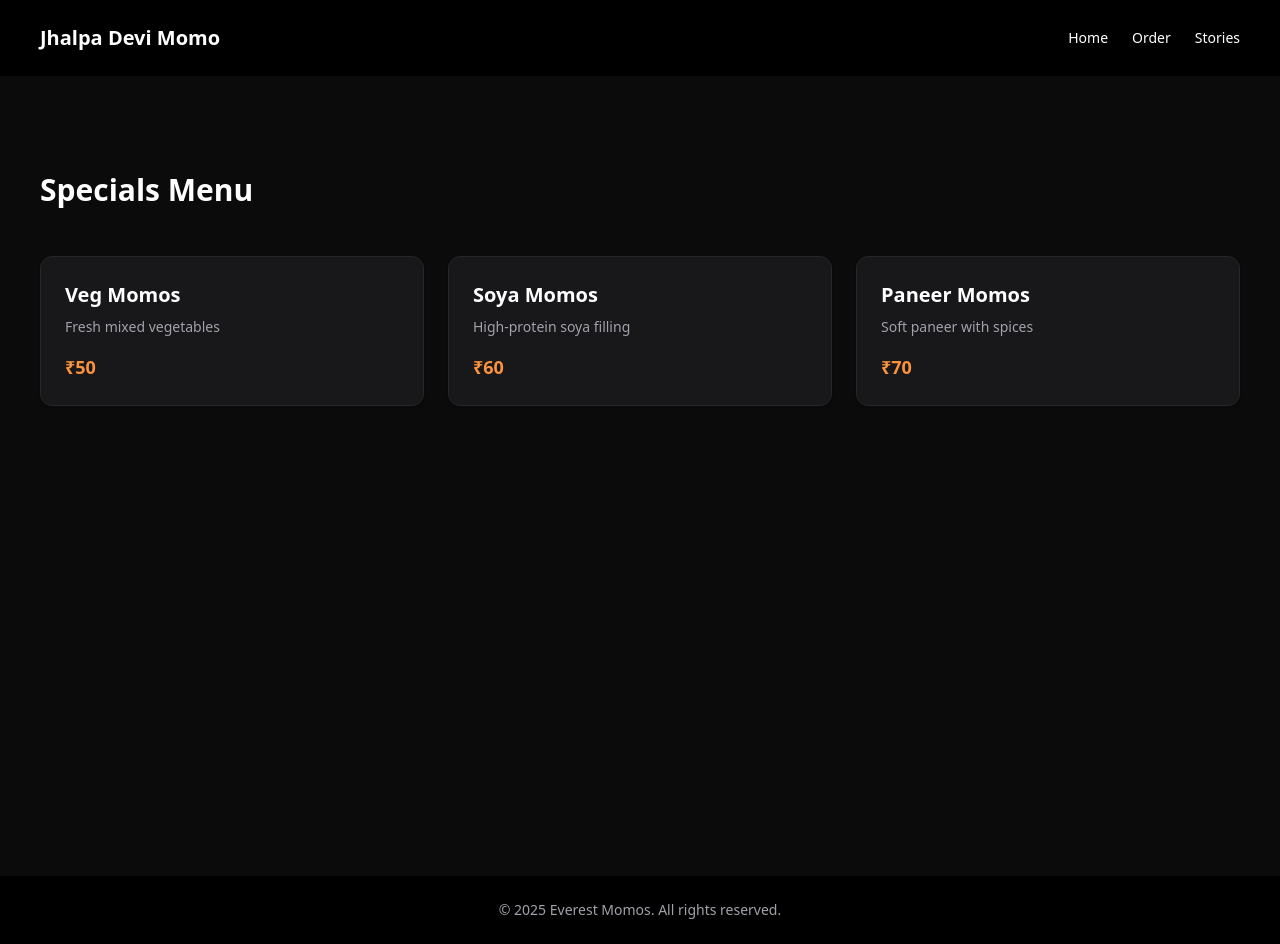
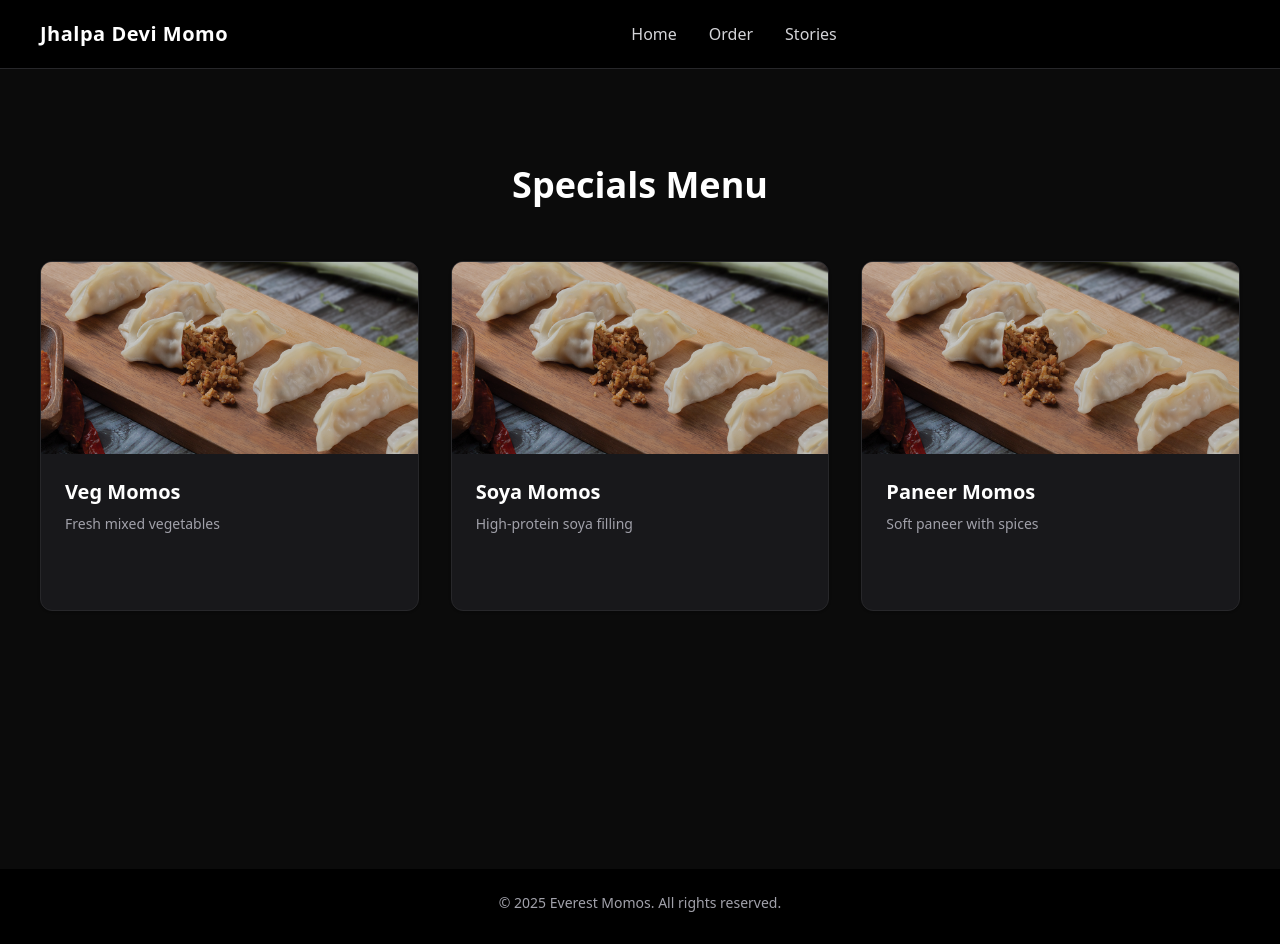
Before and after one commit to SaurabhThakulla/Restaurant_-Freelance-, a React (Vite) app in the folder client/: page /order in a window 1280 px wide. Built offline with nearby package versions, Linux system fonts and the light colour scheme.

Commit message:
UPDATES : FRONTEND STRUCTURED

```diff
--- a/client/src/components/layout/Navbar.jsx
+++ b/client/src/components/layout/Navbar.jsx
@@ -1,16 +1,55 @@
+import { useState } from "react";
 import { Link } from "wouter";
 import { BRAND } from "@/config/brand";
 
 export default function Navbar() {
+  const [open, setOpen] = useState(false);
+
   return (
-    <nav className="flex justify-between items-center px-10 py-6">
-      <h1 className="font-bold text-xl">{BRAND.name}</h1>
+    <nav className="bg-black text-white px-6 md:px-10 py-5 border-b border-zinc-800">
+      <div className="flex justify-between items-center">
+        {/* LOGO */}
+        <h1 className="font-bold text-xl tracking-wide">{BRAND.name}</h1>
 
-      <div className="flex gap-6 text-sm">
-        <Link href="/">Home</Link>
-        <Link href="/order">Order</Link>
-        <Link href="/stories">Stories</Link>
+        {/* DESKTOP MENU */}
+        <div className="hidden text-l md:flex gap-8 text-zinc-300">
+          <Link href="/" className="hover:text-white">
+            Home
+          </Link>
+          <Link href="/order" className="hover:text-white">
+            Order
+          </Link>
+          <Link href="/stories" className="hover:text-white">
+            Stories
+          </Link>
+        </div>
+
+        {/* HAMBURGER */}
+        <button
+          onClick={() => setOpen(!open)}
+          className="md:hidden flex flex-col gap-1s"
+          aria-label="Toggle Menu"
+        >
+          <span className="w-6 h-0.5 bg-white md:hidden"></span>
+          <span className="w-6 h-0.5 bg-white md:hidden"></span>
+          <span className="w-6 h-0.5 bg-white md:hidden"></span>
+        </button>
       </div>
+
+      {/* MOBILE MENU */}
+      {open && (
+        <div className="md:hidden mt-6 flex flex-col gap-4 text-zinc-300">
+          <Link href="/" onClick={() => setOpen(false)}>
+            Home
+          </Link>
+          <Link href="/order" onClick={() => setOpen(false)}>
+            Order
+          </Link>
+          <Link href="/stories" onClick={() => setOpen(false)}>
+            Stories
+          </Link>
+        </div>
+      )}
     </nav>
   );
 }
--- a/client/src/components/sections/HeroSection.jsx
+++ b/client/src/components/sections/HeroSection.jsx
@@ -1,29 +1,76 @@
 import { motion } from "framer-motion";
-import { fadeUp } from "@/lib/animations";
+import { Link } from "wouter";
 import { BRAND } from "@/config/brand";
 import { Button } from "@/components/ui/button";
+import momoImg from "@/assets/momo.jpg";
 
 export default function HeroSection() {
   return (
-    <section className="grid md:grid-cols-2 gap-10 px-10 py-24 items-center">
-      <motion.div variants={fadeUp} initial="hidden" animate="visible">
-        <p className="text-orange-400 mb-3">{BRAND.tagline}</p>
+    <section className="relative min-h-screen bg-[#0b0b0b] overflow-hidden">
+      {/* BACKGROUND GLOW */}
+      <div className="absolute -top-40 -right-40 w-[500px] h-[500px] bg-red-500/20 rounded-full blur-3xl" />
+      <div className="absolute top-40 -left-40 w-[400px] h-[400px] bg-orange-500/20 rounded-full blur-3xl" />
 
-        <h1 className="text-5xl font-extrabold leading-tight">
+      {/* CONTENT */}
+      <div className="relative z-10 max-w-7xl mx-auto px-10 py-32 grid md:grid-cols-2 gap-16 items-center">
+        {/* LEFT TEXT */}
+        <motion.div
+          initial={{ opacity: 0, y: 40 }}
+          animate={{ opacity: 1, y: 0 }}
+          transition={{ duration: 1.3, ease: [0.6, 1, 0.4, 1] }}
+        >
+          <p className="text-orange-400 mb-4 tracking-wide">{BRAND.tagline}</p>
+
+          <h1 className="text-5xl md:text-6xl font-extrabold leading-tight text-white">
             Welcome to <br />
             <span className="text-red-500">{BRAND.name}</span>
           </h1>
 
-        <Button className="mt-8 bg-red-500 rounded-full px-8">Order Now</Button>
+          <p className="text-zinc-400 mt-6 max-w-md">
+            Authentic street-style momos made fresh every day using quality
+            ingredients and traditional taste.
+          </p>
+
+          {/* BUTTONS */}
+          <div className="flex gap-4 mt-10">
+            <Link href="/order">
+              <Button className="bg-red-500 hover:bg-red-600 rounded-full px-8 py-6 text-base">
+                Order Now
+              </Button>
+            </Link>
+
+            <Link href="/order">
+              <Button
+                variant="outline"
+                className="rounded-full px-8 py-6 text-base border-zinc-700 text-zinc-300"
+              >
+                View Menu
+              </Button>
+            </Link>
+          </div>
+
+          {/* TRUST TAGS */}
+          <div className="flex gap-6 mt-10 text-sm text-zinc-400">
+            <span>🔥 Fresh</span>
+            <span>⚡ Fast</span>
+            <span>⭐ Loved by locals</span>
+          </div>
         </motion.div>
 
-      <motion.img
-        src="../../assets/images/momo.jpg"
-        className="rounded-full shadow-2xl w-[360px] mx-auto"
+        {/* RIGHT IMAGE */}
+        <motion.div
           initial={{ opacity: 0, scale: 0.9 }}
           animate={{ opacity: 1, scale: 1 }}
-        transition={{ duration: 0.6 }}
+          transition={{ duration: 1.3 }}
+          className="flex justify-center"
+        >
+          <img
+            src={momoImg}
+            alt="Momos"
+            className="w-[200px] h-[200px] md:w-[680px] md:h-[480px] object-cover rounded-full shadow-2xl border border-zinc-800"
           />
+        </motion.div>
+      </div>
     </section>
   );
 }
--- a/client/src/components/sections/SpecialsSection.jsx
+++ b/client/src/components/sections/SpecialsSection.jsx
@@ -2,13 +2,14 @@ import { Card, CardContent } from "@/components/ui/card";
 import { menuItems } from "@/data/menu";
 import { motion } from "framer-motion";
 import { fadeUpSmooth, staggerContainer } from "@/lib/animations";
+import momoImg from "@/assets/momo.jpg";
 
 export default function SpecialsSection() {
   return (
-    <section className="px-10 py-24 bg-[#0b0b0b] min-h-screen">
+    <section className="px-6 md:px-10 py-24 bg-[#0b0b0b] min-h-screen">
       {/* Section Title */}
       <motion.h2
-        className="text-3xl font-bold mb-12 text-white"
+        className="text-3xl md:text-4xl font-bold mb-14 text-white text-center"
         initial={{ opacity: 0, y: 20 }}
         animate={{ opacity: 1, y: 0 }}
         transition={{ duration: 0.6 }}
@@ -18,7 +19,7 @@ export default function SpecialsSection() {
 
       {/* Menu Grid */}
       <motion.div
-        className="grid gap-6 sm:grid-cols-2 md:grid-cols-3"
+        className="grid gap-8 sm:grid-cols-2 md:grid-cols-3 max-w-7xl mx-auto"
         variants={staggerContainer}
         initial="hidden"
         animate="visible"
@@ -27,29 +28,50 @@ export default function SpecialsSection() {
           <motion.div
             key={item.id}
             variants={fadeUpSmooth}
-            whileHover={{ y: -6 }}
+            whileHover={{ y: -8 }}
             transition={{ type: "spring", stiffness: 120 }}
           >
-            <Card className="bg-zinc-900 border border-zinc-800 hover:border-orange-500 transition">
-              <CardContent className="p-6">
-                <h3 className="text-xl font-semibold text-white">
-                  {item.name}
-                </h3>
+            <Card className="bg-zinc-900 border border-zinc-800 overflow-hidden hover:border-orange-500 transition-all duration-300 h-full">
+              {/* IMAGE */}
+              <div className="relative h-48 w-full overflow-hidden">
+                <img
+                  src={momoImg}
+                  alt={item.name}
+                  className="w-full h-full object-cover scale-105 hover:scale-110 transition-transform duration-500"
+                />
+                <div className="absolute inset-0 bg-black/20" />
+              </div>
 
-                <p className="text-zinc-400 mt-2 text-sm">{item.description}</p>
+              {/* CONTENT */}
+              <CardContent className="p-6 flex flex-col justify-between h-full">
+                <div>
+                  <h3 className="text-xl font-semibold text-white">
+                    {item.name}
+                  </h3>
 
-                <p className="text-orange-400 font-bold text-lg mt-4">
-                  ₹{item.price}
-                </p>
+                  <p className="text-zinc-400 mt-2 text-sm leading-relaxed">
+                    {item.description}
+                  </p>
+                </div>
+
+                <div className="flex justify-between items-center mt-6">
+                  <p className="text-orange-400 font-bold text-lg">
+                    ₹{item.price}
+                  </p>
+
+                  <span className="text-xs text-zinc-500">Steam / Fried</span>
+                </div>
               </CardContent>
             </Card>
           </motion.div>
         ))}
       </motion.div>
 
-      {/* Empty State (Industry Good Practice) */}
+      {/* Empty State */}
       {menuItems.length === 0 && (
-        <p className="text-zinc-500 mt-10">Menu will be updated soon.</p>
+        <p className="text-zinc-500 mt-10 text-center">
+          Menu will be updated soon.
+        </p>
       )}
     </section>
   );
--- a/client/src/components/sections/StoriesSection.jsx
+++ b/client/src/components/sections/StoriesSection.jsx
@@ -1,22 +1,62 @@
 import { reviews } from "@/data/reviews";
 import StarRating from "./StarRating";
+import { motion } from "framer-motion";
+
+const container = {
+  hidden: {},
+  visible: {
+    transition: {
+      staggerChildren: 0.15,
+    },
+  },
+};
+
+const item = {
+  hidden: { opacity: 0, y: 30 },
+  visible: {
+    opacity: 1,
+    y: 0,
+    transition: {
+      duration: 0.6,
+      ease: [0.8, 1, 0.8, 1],
+    },
+  },
+};
 
 export default function StoriesSection() {
   return (
     <section className="px-10 py-24">
-      <h2 className="text-3xl font-bold text-center mb-14">
+      {/* Title animation */}
+      <motion.h2
+        className="text-3xl font-bold text-center mb-14"
+        initial={{ opacity: 0, y: 20 }}
+        animate={{ opacity: 1, y: 0 }}
+        transition={{ duration: 0.5 }}
+      >
         What Customers Say
-      </h2>
+      </motion.h2>
 
-      <div className="grid md:grid-cols-3 gap-8 max-w-6xl mx-auto">
+      {/* Reviews grid animation */}
+      <motion.div
+        className="grid md:grid-cols-3 gap-8 max-w-6xl mx-auto"
+        variants={container}
+        initial="hidden"
+        animate="visible"
+      >
         {reviews.map((r) => (
-          <div key={r.id} className="bg-zinc-900 p-6 rounded-2xl">
+          <motion.div
+            key={r.id}
+            variants={item}
+            whileHover={{ y: -6 }}
+            transition={{ type: "spring", stiffness: 120 }}
+            className="bg-zinc-900 p-6 rounded-2xl"
+          >
             <StarRating rating={r.rating} />
             <p className="text-zinc-300 italic mt-4">“{r.comment}”</p>
             <p className="text-orange-400 mt-4 font-semibold">— {r.name}</p>
-          </div>
+          </motion.div>
         ))}
-      </div>
+      </motion.div>
     </section>
   );
 }
```
Also changed, not shown: client/src/components/Hero.jsx (deleted, +0 -22 lines), client/src/components/ui/alert-dialog.tsx (+24 -24 lines), client/src/assets/momo.jpg (renamed from client/src/assets/images/momo.jpg). Lines whose indentation alone changed are shown as unchanged.
